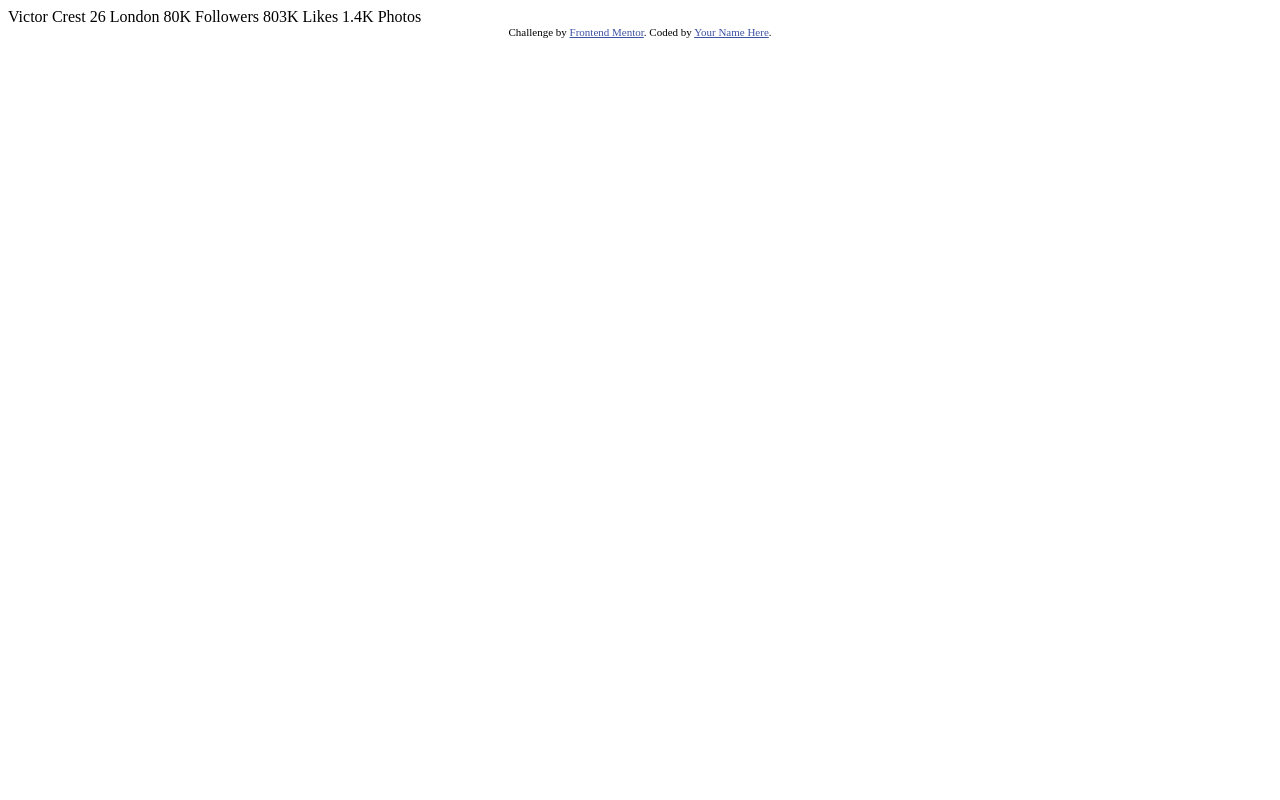
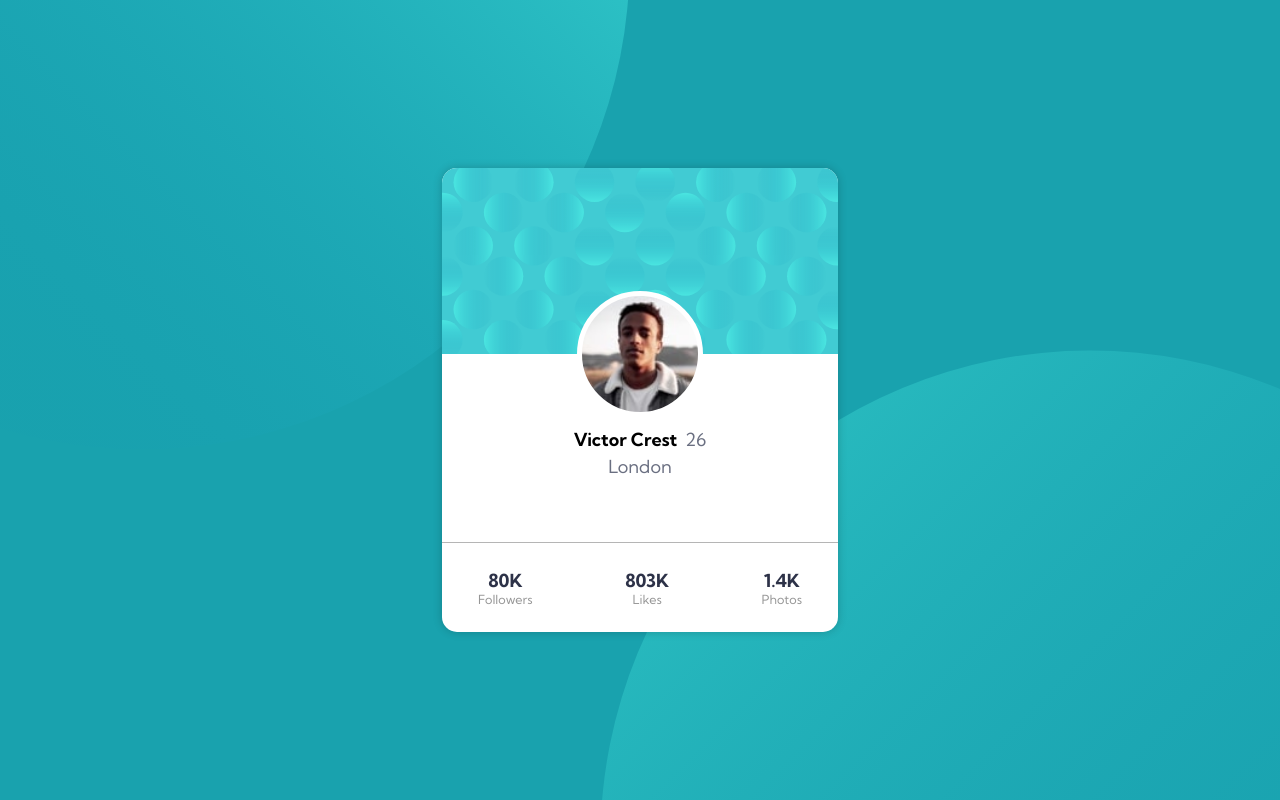
Before and after one commit to aviralsharma07/profile-card-component, a plain HTML site: page index.html in a window 1280 px wide. Drawn offline with Linux system fonts and the light colour scheme.

Commit message:
create profile-card-component

```diff
--- a/index.html
+++ b/index.html
@@ -1,35 +1,42 @@
 <!DOCTYPE html>
 <html lang="en">
-<head>
-  <meta charset="UTF-8">
-  <meta name="viewport" content="width=device-width, initial-scale=1.0"> <!-- displays site properly based on user's device -->
+  <head>
+    <meta charset="UTF-8" />
+    <meta name="viewport" content="width=device-width, initial-scale=1.0" />
+    <link rel="icon" type="image/png" sizes="32x32" href="./images/favicon-32x32.png" />
+    <link rel="stylesheet" href="style.css" />
+    <link type="icon" href="./images/favicon-32x32.png" />
+    <title>Profile card component</title>
+  </head>
 
-  <link rel="icon" type="image/png" sizes="32x32" href="./images/favicon-32x32.png">
-
-  <title>Frontend Mentor | Profile card component</title>
-
-  <!-- Feel free to remove these styles or customise in your own stylesheet 👍 -->
-  <style>
-    .attribution { font-size: 11px; text-align: center; }
-    .attribution a { color: hsl(228, 45%, 44%); }
-  </style>
-</head>
-<body>
-  Victor Crest
-  26
-  London
-
-  80K
-  Followers
-
-  803K
-  Likes
-
-  1.4K
-  Photos
-  <div class="attribution">
-    Challenge by <a href="https://www.frontendmentor.io?ref=challenge" target="_blank">Frontend Mentor</a>.
-    Coded by <a href="#">Your Name Here</a>.
-  </div>
-</body>
+  <body>
+    <div class="container">
+      <div class="card">
+        <div class="card-header-image"></div>
+        <div class="profile-image"></div>
+        <div class="card-description">
+          <div class="profile-description">
+            <h1>Victor Crest &nbsp;<span>26</span></h1>
+            <p>London</p>
+          </div>
+          <div class="profile-stats">
+            <div class="followers stats">
+              <div class="stat-count">80K</div>
+              <div class="stat-title">Followers</div>
+            </div>
+            <div class="likes stats">
+              <div class="stat-count">803K</div>
+              <div class="stat-title">Likes</div>
+            </div>
+            <div class="photos stats">
+              <div class="stat-count">1.4K</div>
+              <div class="stat-title">Photos</div>
+            </div>
+          </div>
+        </div>
+      </div>
+    </div>
+    <!-- Victor Crest 26 London 80K Followers 803K Likes 1.4K Photos
+    <div class="attribution">Challenge by <a href="https://www.frontendmentor.io?ref=challenge" target="_blank">Frontend Mentor</a>. Coded by <a href="#">Your Name Here</a>.</div> -->
+  </body>
 </html>
--- a/style.css
+++ b/style.css
@@ -0,0 +1,145 @@
+@import url("https://fonts.googleapis.com/css2?family=Kumbh+Sans:wght@400;700&display=swap");
+
+* {
+  padding: 0;
+  margin: 0;
+  box-sizing: border-box;
+  font-size: 18px;
+}
+
+body {
+  font-family: "Kumbh Sans", sans-serif;
+}
+
+.container {
+  width: 100vw;
+  height: 100vh;
+  background: #f5f5f5;
+  display: flex;
+  justify-content: center;
+  align-items: center;
+  background: url(./images/bg-pattern-top.svg), url(./images/bg-pattern-bottom.svg);
+  background-repeat: no-repeat, no-repeat;
+  background-position: bottom 400px right 150px, top 400px left 150px;
+  background-color: hsl(185, 75%, 39%);
+}
+
+.card {
+  width: 90%;
+  height: 58%;
+  box-shadow: 0 0 10px rgba(0, 0, 0, 0.2);
+  border-radius: 15px;
+  display: flex;
+  flex-direction: column;
+  align-items: center;
+  position: relative;
+  background: white;
+}
+
+.card-header-image {
+  width: 100%;
+  height: 40%;
+  /* position: relative; */
+  background: url(./images/bg-pattern-card.svg) no-repeat center center/cover;
+  border-radius: 15px 15px 0 0;
+}
+
+.profile-image {
+  width: 7rem;
+  height: 7rem;
+  border-radius: 50%;
+  border: 5px solid white;
+  z-index: 2;
+  position: absolute;
+  top: calc(40% - 3.5rem);
+  left: calc(50% - 3.5rem);
+  background-color: white;
+  background: url(./images/image-victor.jpg) no-repeat center center/cover;
+}
+
+.card-description {
+  width: 100%;
+  height: 60%;
+  display: flex;
+  flex-direction: column;
+  /* background: lightcoral; */
+  justify-content: flex-start;
+}
+
+.profile-description {
+  margin-top: 5rem;
+  /* padding: 4.5rem; */
+  /* background: #000; */
+  text-align: center;
+  line-height: 1.5;
+  /* color: hsl(229, 23%, 23%); */
+}
+
+.profile-description h1 span {
+  color: hsl(227, 10%, 46%);
+  font-weight: 400;
+}
+
+.profile-description p {
+  color: hsl(227, 10%, 46%);
+}
+
+.profile-stats {
+  margin-top: 2rem;
+  display: flex;
+  width: 100%;
+  height: 6rem;
+  position: absolute;
+  bottom: 0;
+  padding: 1rem 2rem;
+  border-top: 0.2px solid hsla(0, 0%, 59%, 0.7);
+  justify-content: space-between;
+  /* background: blue; */
+}
+
+.stats {
+  display: flex;
+  flex-direction: column;
+  justify-content: center;
+  align-items: center;
+}
+
+.stat-count {
+  color: hsl(229, 23%, 23%);
+  font-weight: 700;
+}
+.stat-title {
+  font-size: 0.7rem;
+  color: hsl(0, 0%, 59%);
+}
+
+@media (max-width: 383px) {
+  .card .card-description .profile-description {
+    margin-top: 4rem;
+  }
+
+  .card .profile-stats {
+    padding: 1rem;
+    height: 5rem;
+  }
+}
+
+@media (min-width: 600px) {
+  .container {
+    background: url(./images/bg-pattern-top.svg), url(./images/bg-pattern-bottom.svg);
+    background-repeat: no-repeat, no-repeat;
+    background-position: bottom 350px right 650px, top 350px left 600px;
+    background-color: hsl(185, 75%, 39%);
+  }
+  .card {
+    max-width: 22rem;
+  }
+
+  .card .card-description .profile-description {
+    margin-top: 4rem;
+  }
+  .profile-stats {
+    height: 5rem;
+    padding: 1rem 2rem;
+  }
+}
```
Also changed, not shown: screenshots/desktop-result.png (added), screenshots/mobile-result.png (added), 2 other files.
